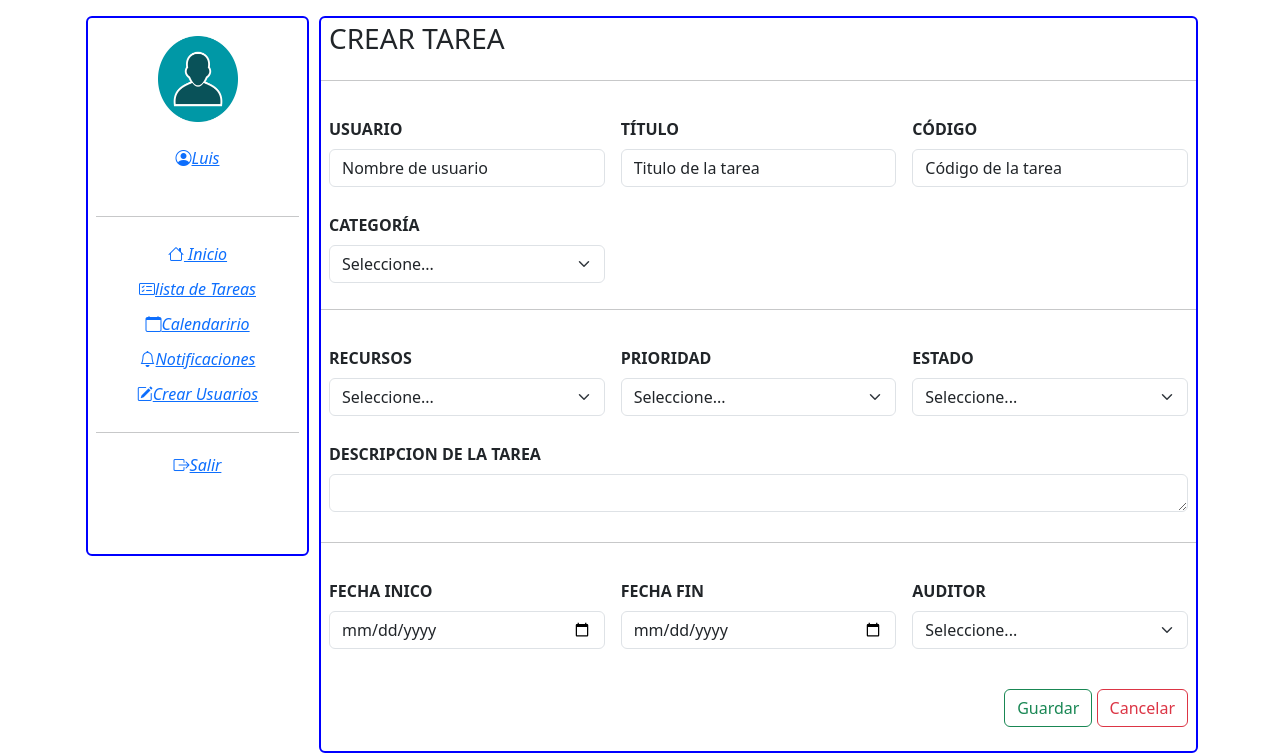
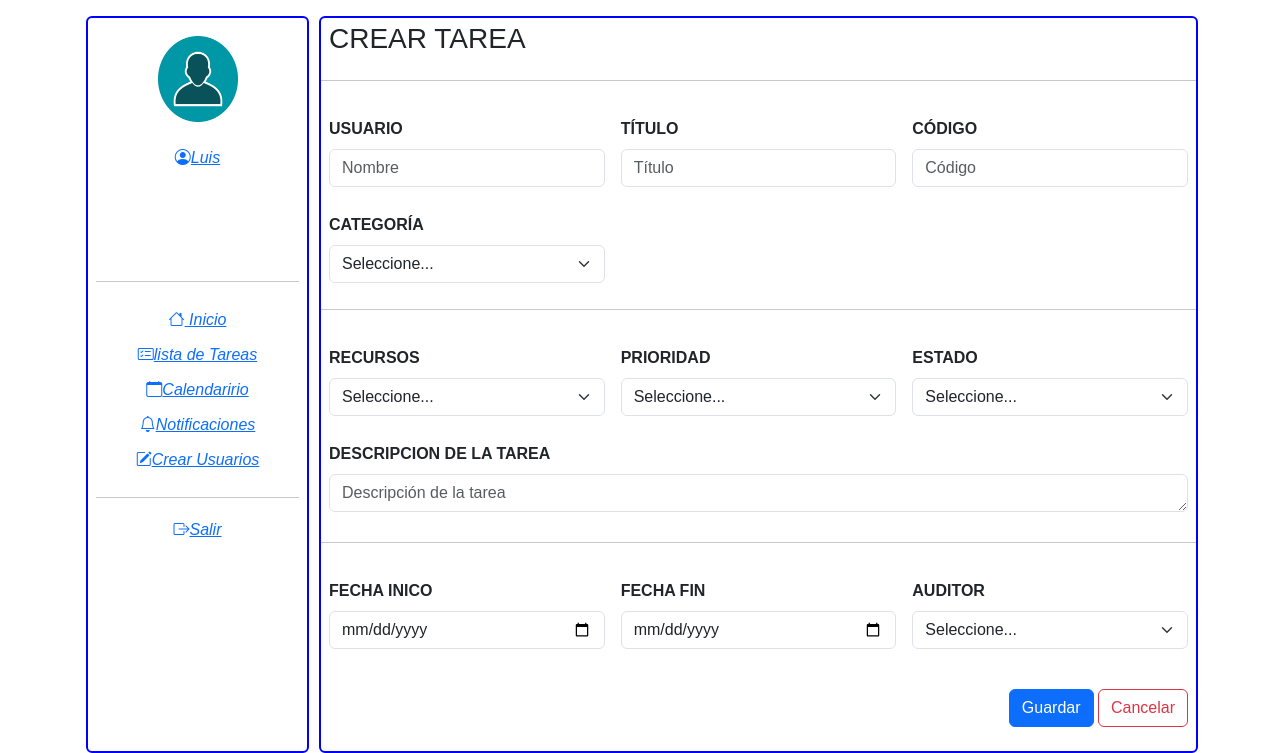
Before and after one commit to Sopidm/Taskman-ADSI, a PHP site: page /ListaTareas/CrearTareas/index.html in a window 1280 px wide. Shown: the part 86-839 px from the top of the page. Run offline with PHP 8.4, Linux system fonts and the light colour scheme.

Commit message:
se agregaron estilos css en crear tareas

```diff
--- a/ListaTareas/CrearTareas/index.html
+++ b/ListaTareas/CrearTareas/index.html
@@ -43,31 +43,32 @@
             </section>
         </div>
         <div class="contenido">
-            <form class="row g-3 needs-validation" novalidate>
+            <form class="row g-3 needs-validation" novalidate action="" method="post">
                 <div id="titulo"><h3>CREAR TAREA</h3>
                 </div>
                 <hr>
                 <div class="col-md-4">
                   <label for="validationCustom01" class="form-label">USUARIO</label>
-                  <input type="text" class="form-control" id="validationCustom01" value="Nombre de usuario" required>
+                  <input type="text" class="form-control" id="validationCustom01" placeholder="Nombre" >
                   <div class="valid-feedback">
                   </div>
                 </div>
                 <div class="col-md-4">
                   <label for="validationCustom02" class="form-label">TÍTULO</label>
-                  <input type="text" class="form-control" id="validationCustom02" value="Titulo de la tarea" required>
+                  <input type="text" class="form-control" id="validationCustom02" placeholder="Título">
                   <div class="valid-feedback">
                   </div>
                 </div>
                 <div class="col-md-4">
                   <label for="validationCustom03" class="form-label">CÓDIGO</label>
-                  <input type="num" class="form-control" id="validationCustom02" value="Código de la tarea" required>
-                  <div class="valid-feedback">
+                  <input type="num" class="form-control" id="validationCustom02" placeholder="Código">
+                  <div class="invalid-feedback">
+                    Please provide a valid city.
                   </div>
                 </div>
                 <div class="col-md-4">
                   <label for="validationCustom04" class="form-label">CATEGORÍA</label>
-                  <select class="form-select" id="validationCustom04" required>
+                  <select class="form-select" id="validationCustom04">
                     <option selected disabled value="">Seleccione...</option>
                     <option>Categoria-1</option>
                     <option>Categoria-2</option>
@@ -77,73 +78,67 @@
                 <hr>
                 <div class="col-md-4">
                     <label for="validationCustom05" class="form-label">RECURSOS</label>
-                    <select class="form-select" id="validationCustom05" required>
+                    <select class="form-select" id="validationCustom05">
                       <option selected disabled value="">Seleccione...</option>
                       <option>Item-1</option>
                       <option>Item-2</option>
                       <option>Item-3</option>
                     </select>
                     <div class="invalid-feedback">
-                      Please select a valid state.
                     </div>
                   </div>
                   <div class="col-md-4">
                     <label for="validationCustom06" class="form-label">PRIORIDAD</label>
-                    <select class="form-select" id="validationCustom04" required>
+                    <select class="form-select" id="validationCustom04">
                       <option selected disabled value="">Seleccione...</option>
                       <option>Alta</option>
                       <option>Media</option>
                       <option>Baja</option>
                     </select>
                     <div class="invalid-feedback">
-                      Please select a valid state.
                     </div>
                   </div>
                   <div class="col-md-4">
                     <label for="validationCustom07" class="form-label">ESTADO</label>
-                    <select class="form-select" id="validationCustom04" required>
+                    <select class="form-select" id="validationCustom04">
                       <option selected disabled value="">Seleccione...</option>
                       <option>Pendiente</option>
                       <option>En curso</option>
                       <option>Terminado</option>
                     </select>
                     <div class="invalid-feedback">
-                      Please select a valid state.
                     </div>
                   </div>
                   <div class="mb-1">
                     <label for="exampleFormControlTextarea1" class="form-label">DESCRIPCION DE LA TAREA</label>
-                    <textarea class="form-control"  rows="1"></textarea>
+                    <textarea class="form-control" placeholder="Descripción de la tarea" rows="1"></textarea>
                   </div>
                   <hr>
                   <div class="col-md-4">
                     <label for="validationCustom08" class="form-label">FECHA INICO</label>
-                    <input type="date" class="form-control" id="validationCustom03" required>
+                    <input type="date" class="form-control" id="validationCustom03">
                     <div class="invalid-feedback">
-                      Please provide a valid city.
                     </div>
                   </div>
                   <div class="col-md-4">
                     <label for="validationCustom09" class="form-label">FECHA FIN</label>
-                    <input type="date" class="form-control" id="validationCustom03" required>
+                    <input type="date" class="form-control" id="validationCustom03">
                     <div class="invalid-feedback">
-                      Please provide a valid city.
                     </div>
                   </div>
                    <div class="col-md-4">
                       <label for="validationCustom010" class="form-label">AUDITOR</label>
-                      <select class="form-select" id="validationCustom04" required>
+                      <select class="form-select" id="validationCustom04" required="">
                         <option selected disabled value="">Seleccione...</option>
                         <option>Auditor-1</option>
                         <option>Auditor-2</option>
                         <option>Auditor-3</option>
                         <option>Auditor-4</option>
                         </select>
-
                   </div>
                   <div class="col-12">
-                    <button type="submit" class="btn btn-outline-success">Guardar</button>
-                    <button type="button" class="btn btn-outline-danger">Cancelar</button>
+                    <button class="btn btn-primary" type="submit">Guardar</button>
+                    <button type="reset" class="btn btn-outline-danger">Cancelar</button>
                   </div>
             </form>
         </div>
--- a/ListaTareas/CrearTareas/styles.css
+++ b/ListaTareas/CrearTareas/styles.css
@@ -1,7 +1,6 @@
 *{
     margin: 0;
     padding: 0;
-
 }
 .section{
     height: 33%;
@@ -10,6 +9,7 @@
     display: flex;
     width: 100%;
     height: 100%;
+    font-family: 'Arial', sans-serif;
 }
 .usuario{
     margin-top: 16px;
@@ -18,7 +18,6 @@
     background-color: white;
     border: 2px blue solid;
     width: 25%;
-    height: 540px;
     padding: 4px 8px 4px;
 }
 .contenido{
@@ -42,42 +41,28 @@
     width: 80px;
     height: 100px;
 }
-
 form {
     margin: 20px;
 }
-
 #titulo {
     text-align: left;
 }
-
-/* Estilos para los campos de entrada */
 .form-control {
     margin-bottom: 10px;
 }
-
-/* Estilos para los botones */
 .btn {
     margin-top: 10px;
 }
-
-/* Estilos para las etiquetas de los campos */
 .form-label {
     font-weight: bold;
 }
-
-/* Estilos para las opciones del select */
 .form-select {
     margin-bottom: 10px;
 }
-
-/* Estilos para el contenedor de los botones al final del formulario */
 .col-12 {
     text-align: right;
     margin-top: 20px;
 }
-
-/* Estilos para el hr */
 hr {
     margin: 20px 0;
 }
--- a/ListaTareas/index.php
+++ b/ListaTareas/index.php
@@ -1,7 +1,6 @@
 <?php
 include "../includes/connect.php"
 ?>
-
 <!doctype html>
 <html lang="es">
   <head>
@@ -21,7 +20,6 @@
     <div class="container">
         <div class="usuario">
             <section class="section">
-
              <a href="Perfil/index.html" ><img src="../images/avatar-icon-vector-illustration.jpg" alt="" class="avatar">
              <br>
              <br>
@@ -71,7 +69,6 @@
                 <th scope="col" style="width:150.6px">Fecha Limite</th>
                 <th scope="col" style="width:100.4px">Editar</th>
                 <th scope="col" style="width:100.4px">Eliminar</th>
-
                </tr>
               </thead>
               <tbody >
@@ -85,10 +82,8 @@
                INNER JOIN estado as Es ON Ta.tblEstadoId = Es.idEstado
                INNER JOIN categoria as Ca ON Ta.tblCategoriaId = Ca.IdCategoria
                 INNER JOIN prioridad as Pr ON Ta.tblPrioridadId = Pr.IdPrioridad";
-
                $query = mysqli_query($conn, $query);
                while ($fila = mysqli_fetch_assoc($query)){
-
                   ?>
                 <tr>
                   <th scope="row" ><?php echo $fila["codigo"];?></th>
@@ -100,7 +95,6 @@
                   <td ><i class="bi bi-pencil-square"></i></td>
                   <td ><i class="bi bi-archive"></i></td>
                 </tr>
-
               </tbody>
               <?php
               }
```
